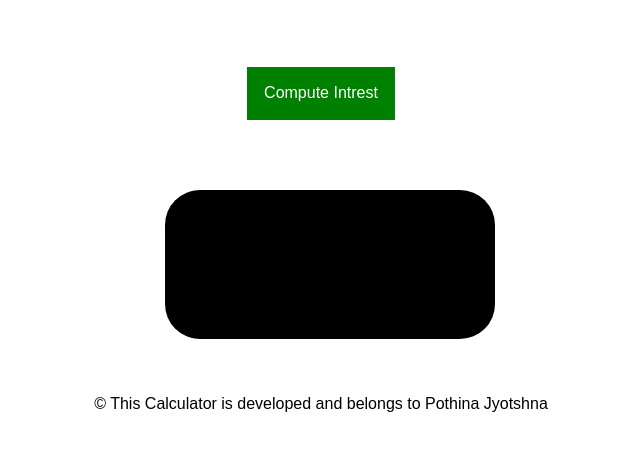
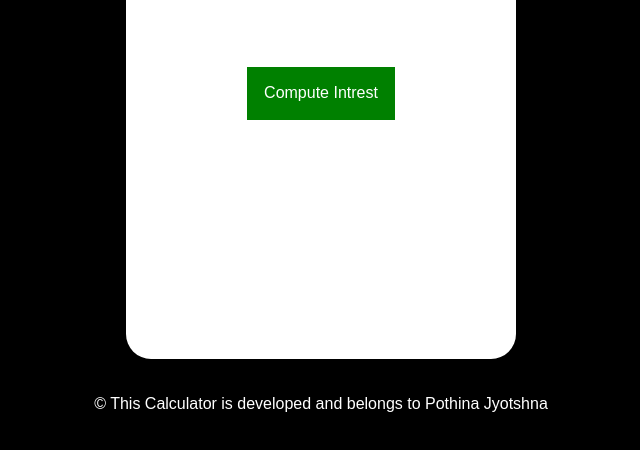
Before and after one commit to Jyotshna413/web_development, a plain HTML site: page index.html in a window 1280 px wide. Shown: the part 214-664 px from the top of the page, without its empty margins (319-959 px from the left). Drawn offline with Linux system fonts and the light colour scheme.

Commit message:
Update style.css

```diff
--- a/style.css
+++ b/style.css
@@ -1,6 +1,6 @@
-body {background-color:white;
+body {background-color:black;
     font-family:arial;
-    color:black;
+    color:white;
     align-content: center;
     font-size: 16px;
 }
@@ -29,8 +29,8 @@ align-content: center;
 }
 .theory
 {
-   background-color:black;
-   color:white;
+   background-color:white;
+   color:black;
    width:250px;
    padding:40px;
    border-radius:35px;
```
